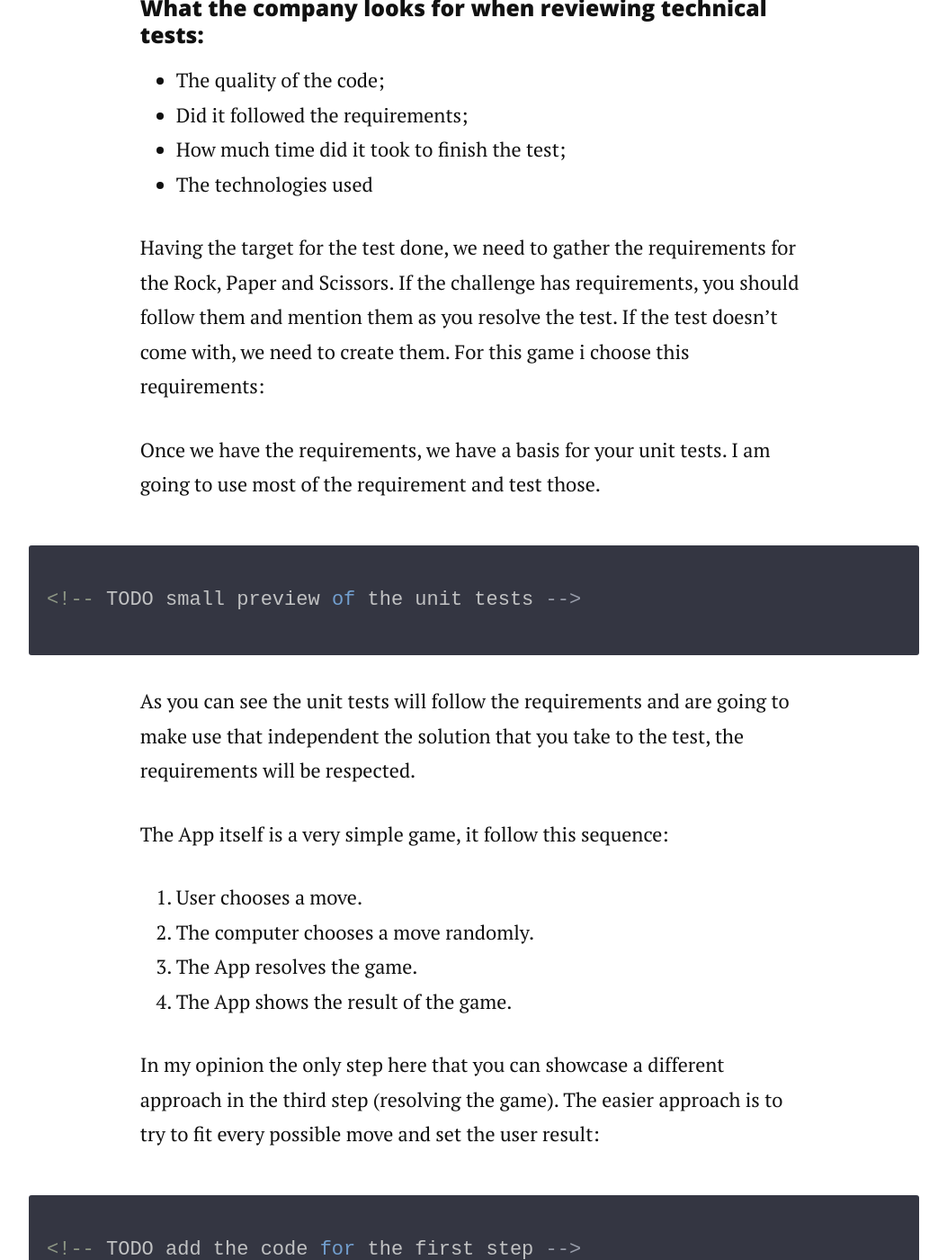
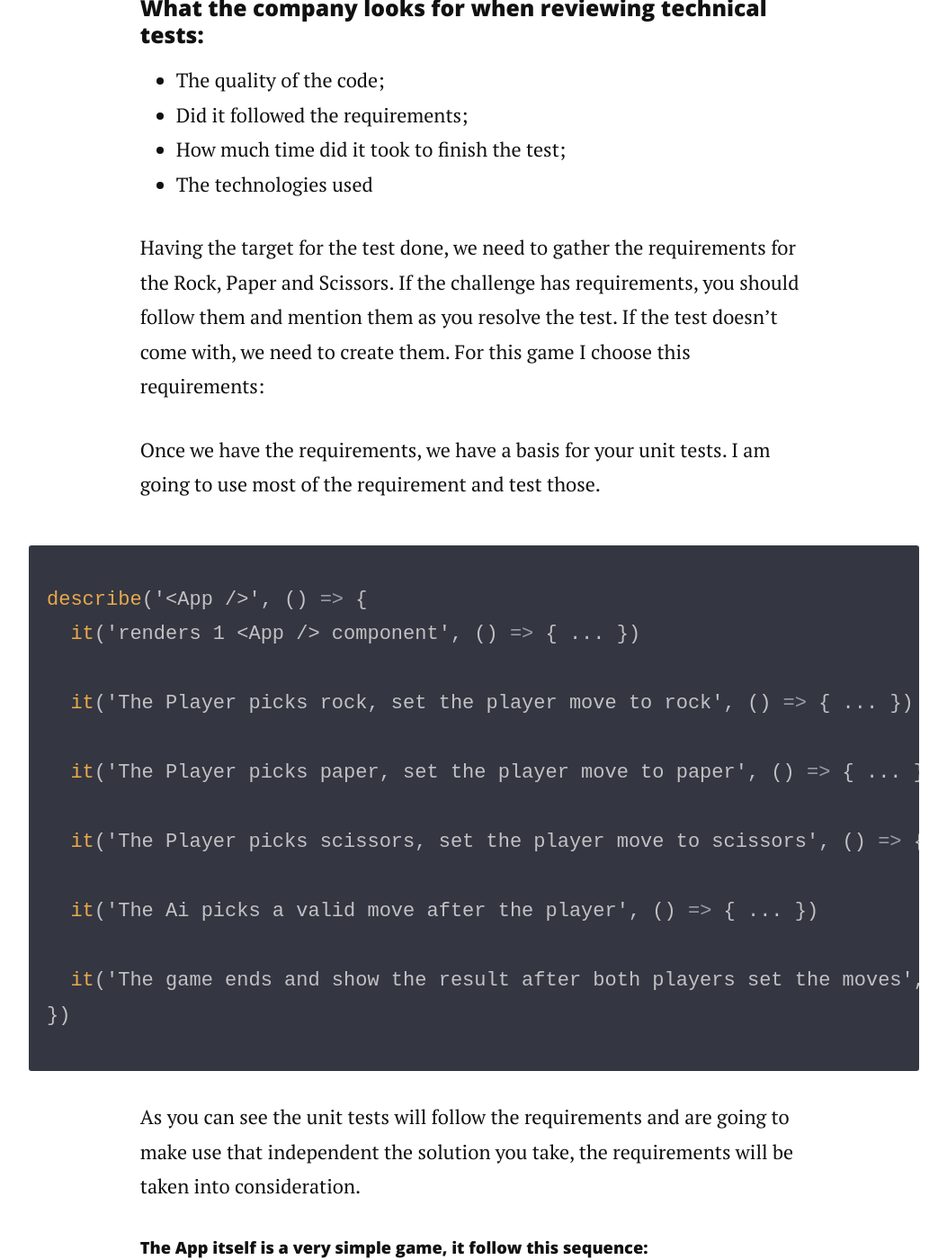
Before and after one commit to GustavoRSSilva/gustavorssilva.github.io, a Jekyll site: the page built from _posts/2017-12-31-react-rock-paper-scissors.markdown, in a window 1280 px wide and 1400 px high, scrolled down 1138 px. Shown: the whole window at 90% size, without its empty margins (113-1166 px from the left). Built offline with Jekyll 4.4.1, drawn with Linux system fonts in a browser that asks for light colours; nearby versions of some CDN libraries; some of the changed text lies outside the part shown.

Commit message:
[new] copy texts

```diff
--- a/_config.yml
+++ b/_config.yml
@@ -8,7 +8,7 @@
 
 markdown: kramdown
 highlighter: rouge
-plugins: [jekyll-paginate]
+gems: [jekyll-paginate]
 paginate: 5
 
 navigation:
--- a/_posts/2017-12-31-react-rock-paper-scissors.markdown
+++ b/_posts/2017-12-31-react-rock-paper-scissors.markdown
@@ -21,35 +21,125 @@
 * The technologies used
 
 <!-- Requirements -->
-Having the target for the test done, we need to gather the requirements for the Rock, Paper and Scissors. If the challenge has requirements, you should follow them and mention them as you resolve the test. If the test doesn't come with, we need to create them. For this game i choose this requirements:
+Having the target for the test done, we need to gather the requirements for the Rock, Paper and Scissors. If the challenge has requirements, you should follow them and mention them as you resolve the test. If the test doesn't come with, we need to create them. For this game I choose this requirements:
 
+<!-- TODO add the requirements -->
 
 <!-- TDD -->
 Once we have the requirements, we have a basis for your unit tests. I am going to use most of the requirement and test those.
 
 {% highlight javascript %}
-<!-- TODO small preview of the unit tests -->
+
+describe('<App />', () => {
+  it('renders 1 <App /> component', () => { ... })
+
+  it('The Player picks rock, set the player move to rock', () => { ... })
+
+  it('The Player picks paper, set the player move to paper', () => { ... })
+
+  it('The Player picks scissors, set the player move to scissors', () => { ... })
+
+  it('The Ai picks a valid move after the player', () => { ... })
+
+  it('The game ends and show the result after both players set the moves', () => { ... })
+})
+
 {% endhighlight %}
 
-As you can see the unit tests will follow the requirements and are going to make use that independent the solution that you take to the test, the requirements will be respected.
+As you can see the unit tests will follow the requirements and are going to make use that independent the solution you take, the requirements will be taken into consideration.
 
 <!-- Different solutions available -->
-The App itself is a very simple game, it follow this sequence:
-1. User chooses a move.
-2. The computer chooses a move randomly.
+
+##### The App itself is a very simple game, it follow this sequence:
+1. User chooses a move;
+2. The computer chooses a move randomly;
 3. The App resolves the game.
 4. The App shows the result of the game.
 
 In my opinion the only step here that you can showcase a different approach in the third step (resolving the game). The easier approach is to try to fit every possible move and set the user result:
 
 {% highlight javascript %}
-<!-- TODO add the code for the first step -->
+
+
+class App extends Component {
+  //...
+
+  validMove(target) {
+    return target && moves[target];
+  }
+
+  setGameResult() {
+    const { playerOneMove, playerTwoMove } = this.state;
+
+    if(!this.validMove(playerOneMove) || !this.validMove(playerTwoMove)) {
+      return this.setState({ errorLog: 'Invalid operation!' });
+    }
+
+    //Player one wins?
+    if(
+      (playerOneMove === ROCK && playerTwoMove === SCISSORS) ||
+      (playerOneMove === PAPER && playerTwoMove === ROCK) ||
+      (playerOneMove === SCISSORS && playerTwoMove === PAPER)
+    ) {
+      return this.setState({ result: 'You win!' });
+    }
+
+    //Player one loses?
+    if(
+      (playerOneMove === SCISSORS && playerTwoMove === ROCK) ||
+      (playerOneMove === ROCK && playerTwoMove === PAPER) ||
+      (playerOneMove === PAPER && playerTwoMove === SCISSORS)
+    ) {
+      return this.setState({ result: 'You lose!' });
+    }
+
+    return this.setState({ result: 'It\'s a draw' });
+  }
+
+  //...
 {% endhighlight %}
 
 the second step is to create an object that will show each move and his winning move (ex: The move Scissors and it beats paper.). In order for this step to work we need to first remove the draw result from a possible outcome.
 
 {% highlight javascript %}
-<!-- TODO add the code for the second step -->
+  const moves = {
+    rock: {
+      beats: 'scissors',
+    },
+    scissors: {
+      beats: 'paper',
+    },
+    paper: {
+      beats: 'rock',
+    }
+  }
+
+  class App extends Component {
+    //...
+
+    validMove(target) {
+      return target && moves[target];
+    }
+
+    setGameResult() {
+      const { playerOneMove, playerTwoMove } = this.state;
+
+      if(!this.validMove(playerOneMove) || !this.validMove(playerTwoMove)) {
+        return this.setState({ errorLog: 'Invalid operation!' });
+      }
+
+      switch (playerOneMove) {
+        case playerTwoMove:
+          return this.setState({ result: 'It\'s a draw' });
+
+        case moves[playerTwoMove].beats:
+          return this.setState({ result: 'You lose!' });
+
+        default:
+          return this.setState({ result: 'You win!' });
+      }
+    }
+
 {% endhighlight %}
 
 The thirst solution is, in my opinion, the smaller and creative one. This solution is to create an array with an hierarchy, where the index X beat the index X + 1 or The initial index (0).
@@ -75,7 +165,64 @@
 With the tests:
 
 {% highlight javascript %}
-<!-- TODO add the code for the tests -->
+  import React from 'react';
+  import { shallow, mount } from 'enzyme';
+  import { shallowToJson } from 'enzyme-to-json';
+  import toJson from 'enzyme-to-json';
+  import App from './App';
+
+
+  describe('<App />', () => {
+    it('renders 1 <App /> component', () => {
+      const component = shallow(<App />);
+      expect(component).toHaveLength(1);
+    })
+
+    it('The Player picks rock, set the player move to rock', () => {
+      const component = mount(<App />);
+      const rockButton = component.find('button.rock-btn');
+      expect(toJson(rockButton)).toMatchSnapshot();
+
+      rockButton.simulate('click');
+      expect(component.state().playerOneMove).toBe('rock');
+    })
+
+    it('The Player picks paper, set the player move to paper', () => {
+      const component = mount(<App />);
+      const paperButton = component.find('button.paper-btn');
+      expect(toJson(paperButton)).toMatchSnapshot();
+
+      paperButton.simulate('click');
+      expect(component.state().playerOneMove).toBe('paper');
+    })
+
+    it('The Player picks scissors, set the player move to scissors', () => {
+      const component = mount(<App />);
+      const scissorsButton = component.find('button.scissors-btn');
+      expect(toJson(scissorsButton)).toMatchSnapshot();
+
+      scissorsButton.simulate('click');
+      expect(component.state().playerOneMove).toBe('scissors');
+    })
+
+    it('The Ai picks a valid move after the player', () => {
+      const component = mount(<App />);
+      const availableMoves = ['rock', 'paper', 'scissors'];
+
+      const scissorsButton = component.find('button.rock-btn');
+      scissorsButton.simulate('click');
+
+      expect(availableMoves).toContain(component.state().playerTwoMove);
+    })
+
+    it('The game ends and show the result after both players set the moves', () => {
+      const component = mount(<App />);
+      const scissorsButton = component.find('button.rock-btn');
+      scissorsButton.simulate('click');
+      expect(component.state().result).toBeTruthy();
+    })
+  })
+
 {% endhighlight %}
 
 
```
